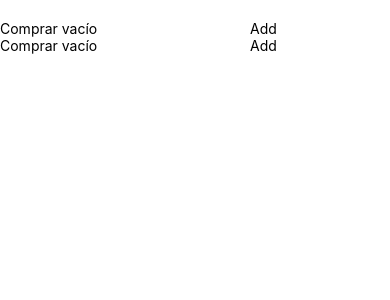
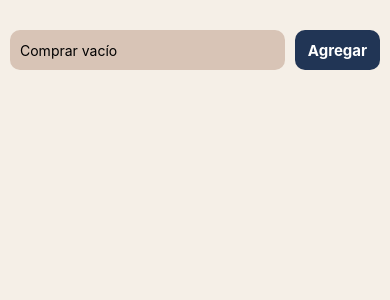
Before and after one commit to leo43161/desafioTaskListRN, a React Native app: screen / in a window 390 px wide. Shown: the top 300 px of the page. Built offline with nearby package versions, Linux system fonts and the light colour scheme.

Commit message:
Se agrego los estilos del topbar del button y el input, ademas el state del input se agrega al array de list

```diff
--- a/App.js
+++ b/App.js
@@ -33,7 +33,7 @@ export default function App() {
     },
   ]
   return (
-    <MainScreens />
+    <MainScreens taskList={taskList} />
   );
 }
 
--- a/src/Screens/MainScreens.jsx
+++ b/src/Screens/MainScreens.jsx
@@ -3,30 +3,34 @@ import React, { useState } from 'react'
 
 const MainScreens = ({ taskList }) => {
     const [list, setList] = useState(taskList);
-    const [input, setInput] = useState("")
+    const [inputAdd, setInputAdd] = useState("");
+
+    const onAddTask = () => {
+        setList([
+            ...list,
+            {
+                id: list.length + 1,
+                task: inputAdd,
+                completed: false,
+                deleted: false
+            }
+        ]);
+        setInputAdd("")
+    }
     return (
         <View style={styles.mainContainer}>
             <View style={styles.topBarContainer}>
                 <TextInput
                     placeholder="Comprar vacío"
                     style={styles.inputTask}
-                    value={input}
-                    onChangeText={setInput}
+                    value={inputAdd}
+                    onChangeText={setInputAdd}
                 />
-                <TouchableOpacity>
-                    <Text>Add</Text>
+                <TouchableOpacity style={styles.addButton} onPress={onAddTask}>
+                    <Text style={styles.addTextButton}>Agregar</Text>
                 </TouchableOpacity>
             </View>
             <View style={styles.topBarContainer}>
-                <TextInput
-                    placeholder="Comprar vacío"
-                    style={styles.inputTask}
-                    value={input}
-                    onChangeText={setInput}
-                />
-                <TouchableOpacity>
-                    <Text>Add</Text>
-                </TouchableOpacity>
             </View>
         </View>
     )
@@ -36,13 +40,35 @@ export default MainScreens
 
 const styles = StyleSheet.create({
     mainContainer: {
-        paddingTop: 20
+        flex: 1,
+        paddingTop: 30,
+        backgroundColor: "#F5EFE7"
     },
     topBarContainer: {
         flexDirection: 'row',
+        justifyContent: 'space-between',
         width: "100%",
+        paddingHorizontal: 10,
+        height: 40,
     },
     inputTask: {
-        width: 250
+        borderRadius: 10,
+        paddingHorizontal: 10,
+        flex: 3,
+        backgroundColor: "#D8C4B6"
+    },
+    addButton: {
+        borderRadius: 10,
+        marginLeft: 10,
+        justifyContent: 'center',
+        alignItems: 'center',
+        flex: 1,
+        backgroundColor: "#213555",
+        colorTint: "#FFFFFF",
+    },
+    addTextButton: {
+        color: "#FFFFFF",
+        fontSize: 15,
+        fontWeight: "bold",
     },
 })
```
